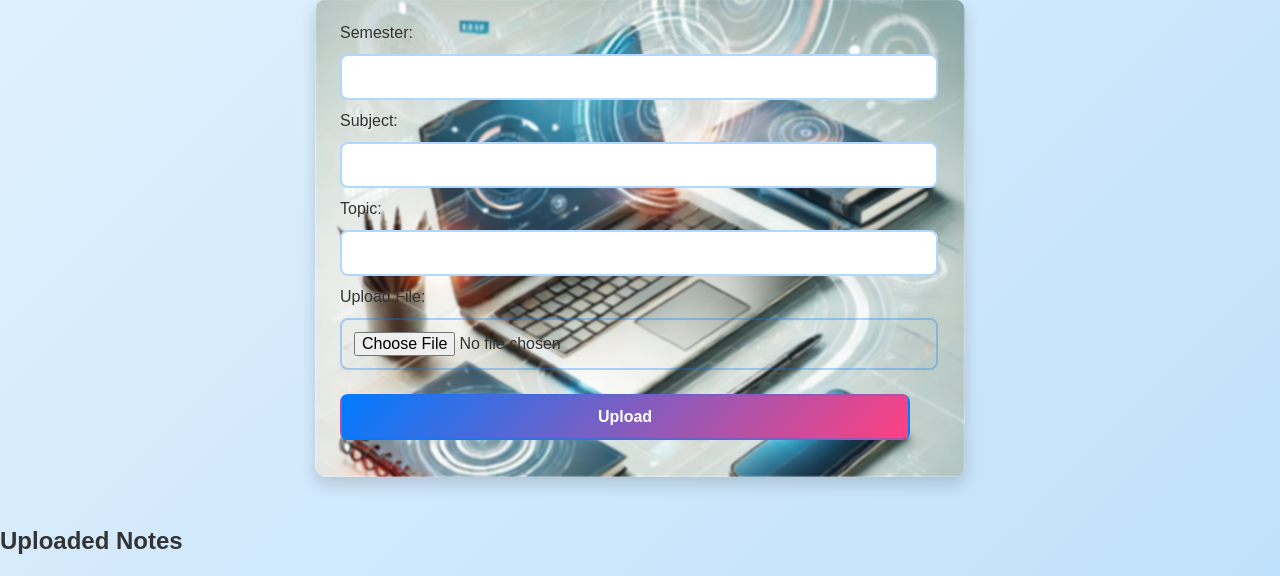
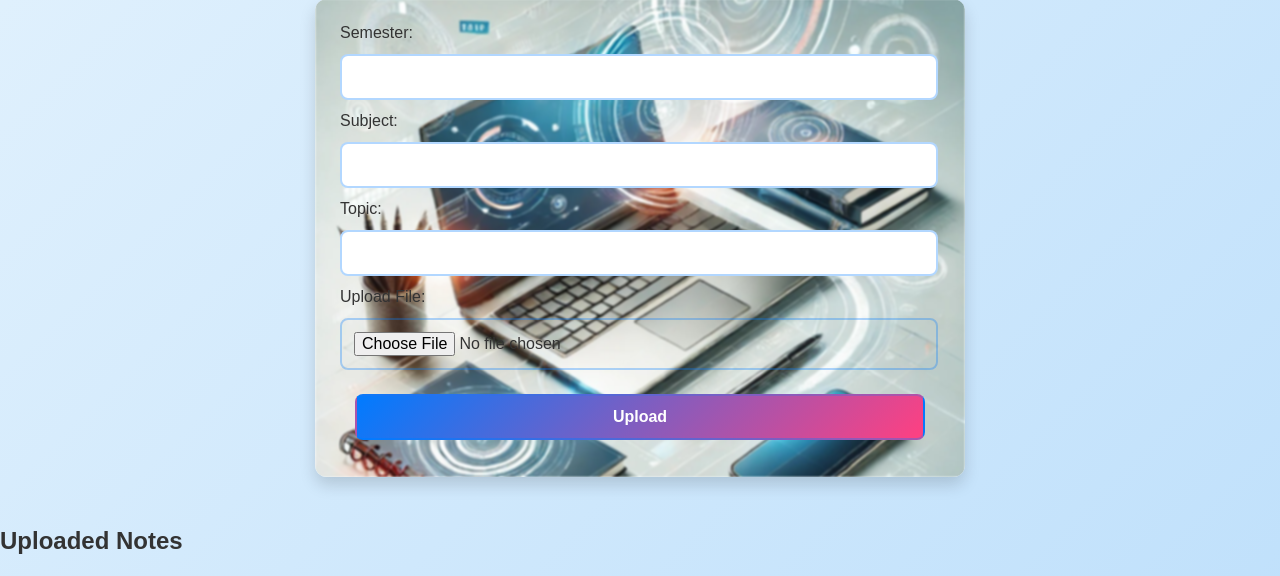
Before and after one commit to Adityagolu15/bca_study_portal, a Flask app: page /admin/notes in a window 1280 px wide. Shown: the part 236-812 px from the top of the page. Run offline with Flask 3, Linux system fonts and the light colour scheme; a user stored in the database is signed in; data comes from the database, SQL or seed files in the repository.

Commit message:
Update manage_notes.html

```diff
--- a/templates/manage_notes.html
+++ b/templates/manage_notes.html
@@ -30,8 +30,9 @@
 
             <label for="file">Upload File:</label>
             <input type="file" name="file" required>
-
-            <button type="submit">Upload</button>
+            <div class="button-container">
+                <button type="submit">Upload</button>
+            </div>
         </form>
 
         <h2>Uploaded Notes</h2>
```
